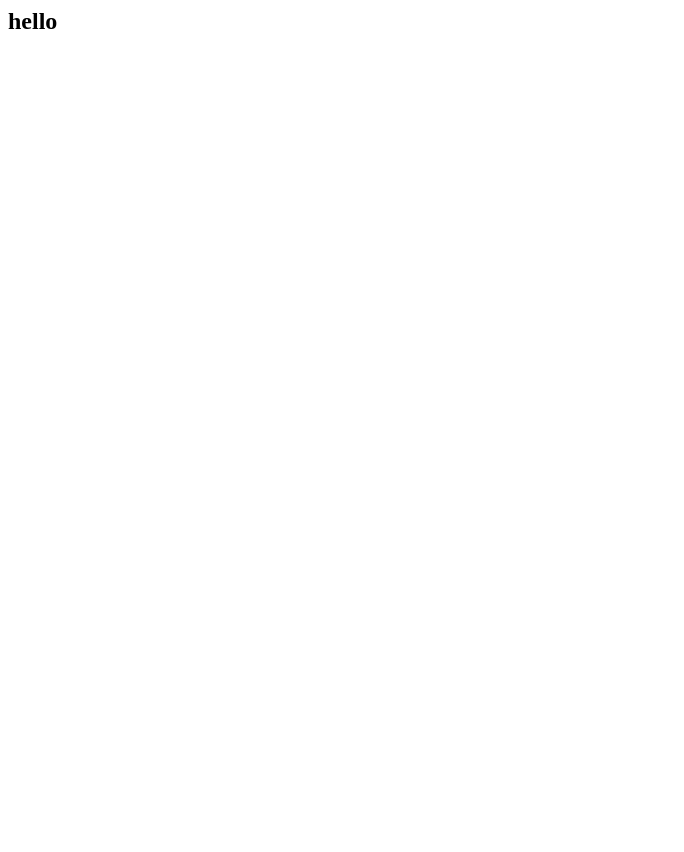
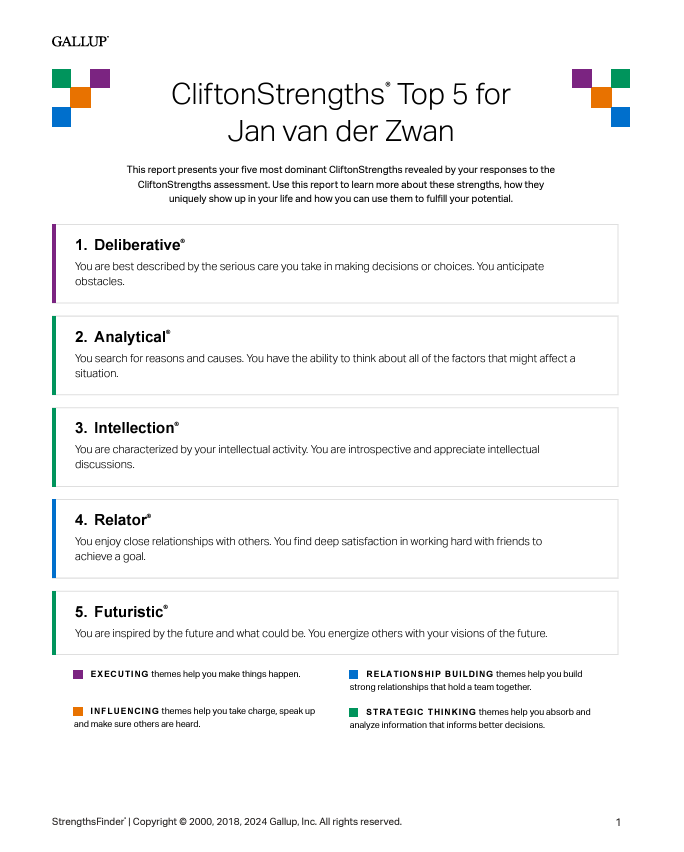
Before and after one commit to janvanderzwan123/cliftonstrenghts, a plain HTML site: page index.html in a window 1280 px wide. Shown: the whole page, without its empty margins (0-684 px from the left). Before the commit the page ends 800 px from the top, so only its background shows below. Drawn offline with Linux system fonts and the light colour scheme.

Commit message:
Update index.html

```diff
--- a/index.html
+++ b/index.html
@@ -3,6 +3,6 @@
     <title>Clifton Strenghts</title>
   </head>
   <body>
-    <h2>hello</h2>
+    <img src="cliftonstrenghts.png">
   </body>
 </html>
```
